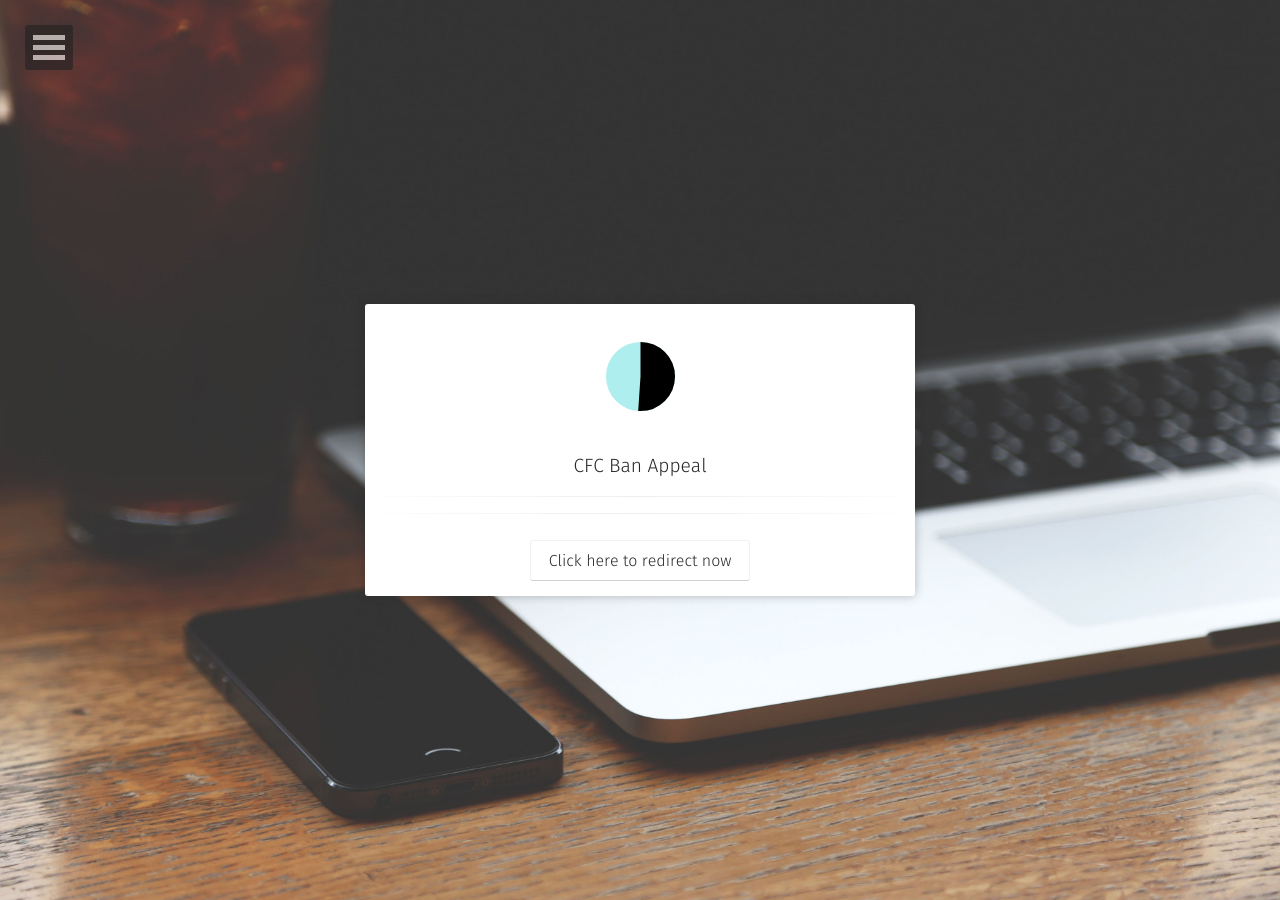
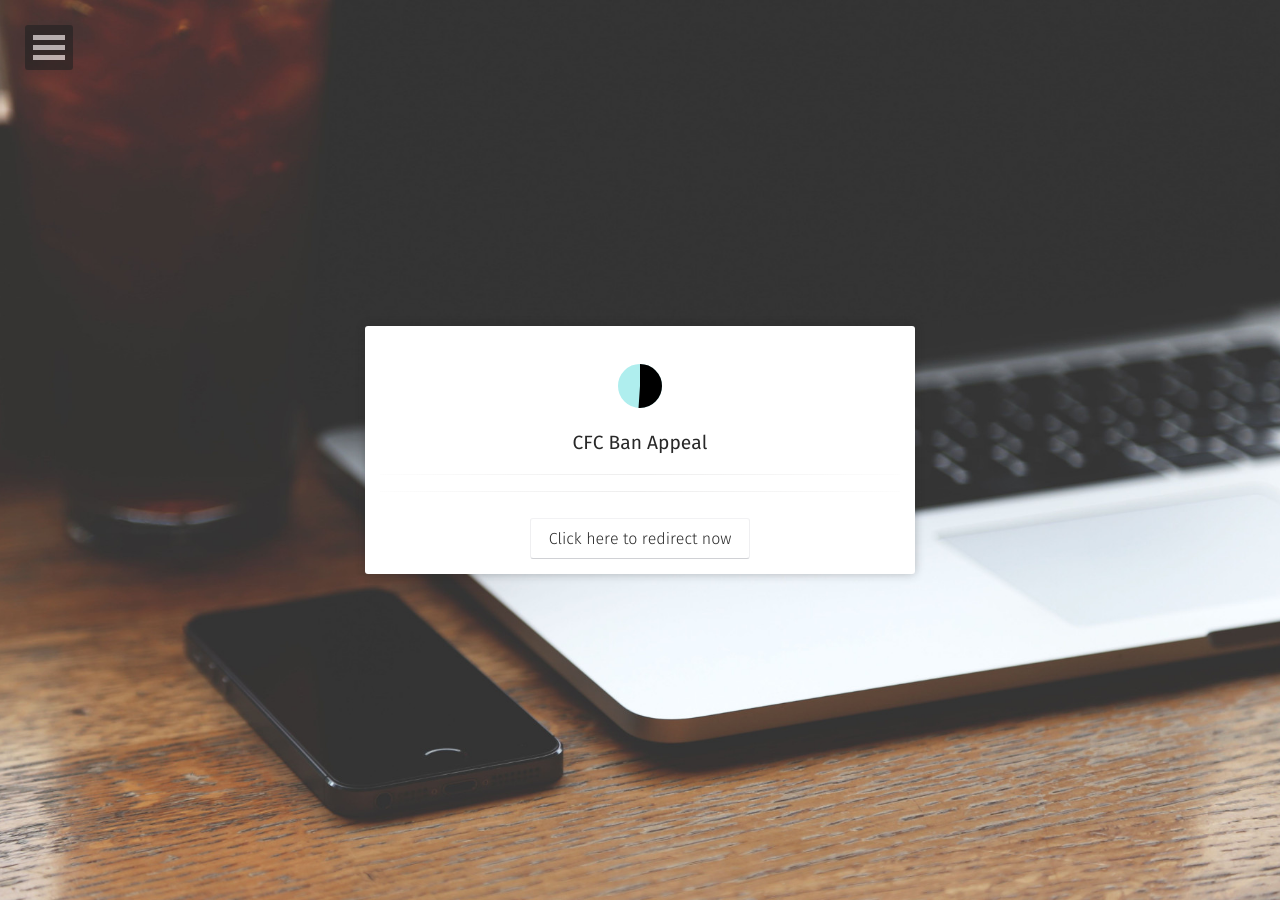
Before and after one commit to brandonsturgeon/cfc_ban_appeal_landing_page, a Jekyll site: the page built from index.html, in a window 1280 px wide. Built offline with Jekyll 4.4.1, drawn with Linux system fonts in a browser that asks for light colours; some web fonts are replaced.

Commit message:
Adjusts styling for first page

```diff
--- a/_layouts/home.html
+++ b/_layouts/home.html
@@ -24,7 +24,7 @@ layout: compress
                     </a>
                     <h3 class="title">
                         <a class="zoombtn" href="{{ site.url }}">
-                        	<p style="font-size:1.2rem;font-weight:300">{{ site.title }}</p>
+                        	<p style="font-size:1.2rem;font-weight:400;margin-top:0px;">{{ site.title }}</p>
 			            </a>
                     </h3>
                     <hr class="hr-line">
--- a/assets/css/countdown.css
+++ b/assets/css/countdown.css
@@ -1,5 +1,5 @@
 #countdown-timer {
     margin: 20px;
-    width: 75px;
-    height: 75px;
+    width: 50px;
+    height: 50px;
 }
--- a/assets/js/cfc-redirect.js
+++ b/assets/js/cfc-redirect.js
@@ -11,7 +11,7 @@ var bar = new ProgressBar.Circle('#countdown-timer', {
 bar.animate(1.0);
 
 function cfcRedirect() {
-  alert('redirect now');
+  console.log('redirecting now');
 };
 
 setTimeout(cfcRedirect, redirectDelay);
```
